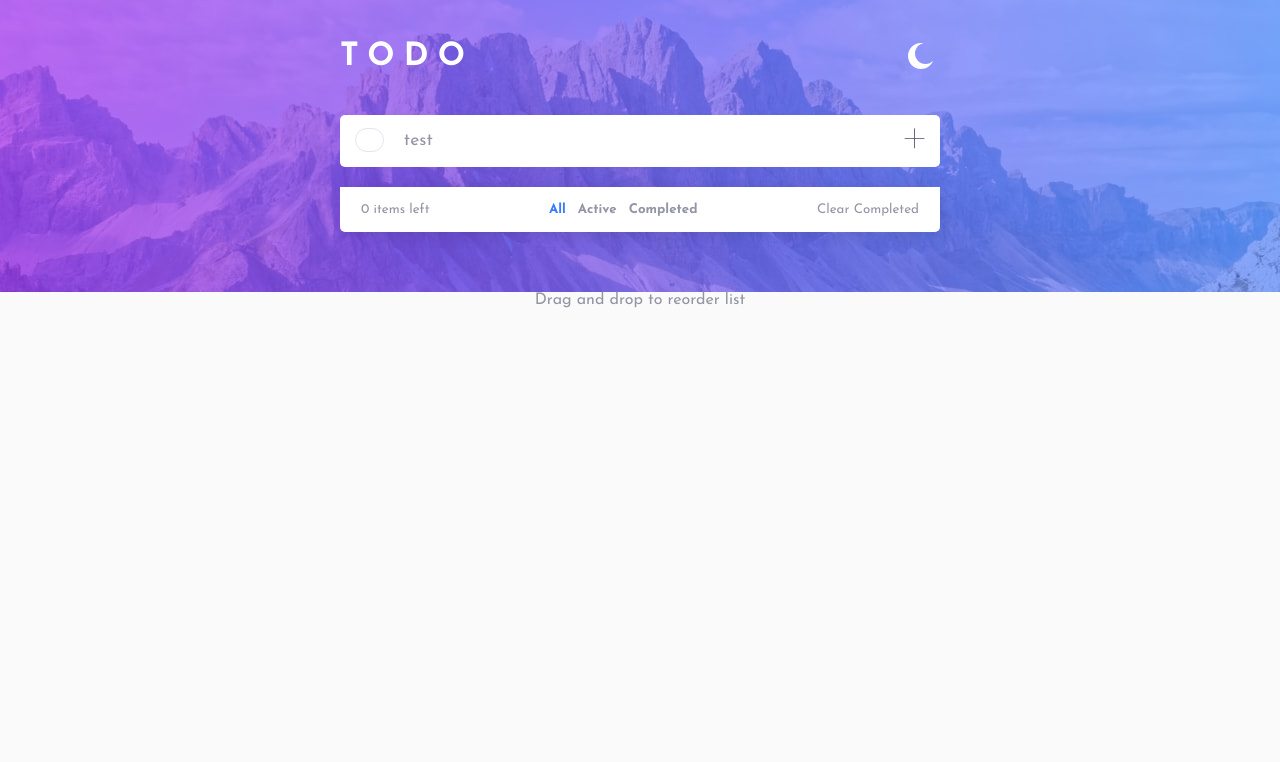
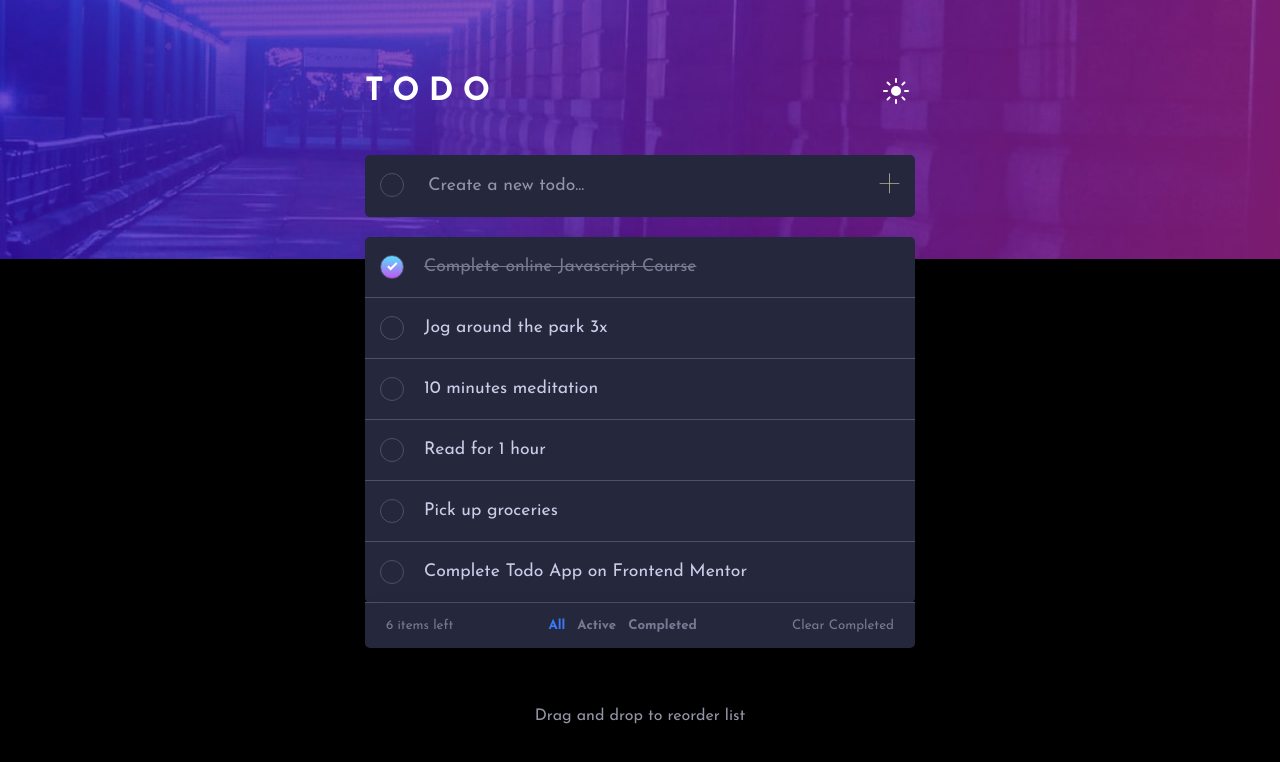
Before and after one commit to codarose/to-do-app-prod, a React (Create React App) app: page / in a window 1280 px wide. Shown: the top 762 px of the page. Built offline with nearby package versions, Linux system fonts and the light colour scheme.

Commit message:
updated to spec

```diff
--- a/src/App.js
+++ b/src/App.js
@@ -4,17 +4,24 @@ import "./mode.css";
 import addItemButton from "./images/icon-cross.svg";
 import toggleButtonDarkIcon from "./images/icon-sun.svg";
 import toggleButtonLightIcon from "./images/icon-moon.svg";
-
+const sampleData = [
+  { name: "Complete online Javascript Course", isActive: false },
+  { name: "Jog around the park 3x", isActive: true },
+  { name: "10 minutes meditation", isActive: true },
+  { name: "Read for 1 hour", isActive: true },
+  { name: "Pick up groceries", isActive: true },
+  { name: "Complete Todo App on Frontend Mentor", isActive: true },
+];
 const App = () => {
   const dragActivity = useRef();
   const dragOverActivity = useRef();
   const [activityList, setActivityList] = useState(() => {
-    const storedActivityList = JSON.parse(localStorage.getItem("activityList"));
-    return storedActivityList || [];
+    const storedActivityList = JSON.parse(localStorage.getItem("todo-list"));
+    return storedActivityList || sampleData;
   });
-  const [theme, setTheme] = useState("light");
+  const [theme, setTheme] = useState("dark");
   const [newActivity, setNewActivity] = useState({
-    name: "test",
+    name: "Create a new todo...",
     isActive: true,
   });
   const toggleTheme = () => {
@@ -66,7 +73,7 @@ const App = () => {
 
   useEffect(() => {
     document.body.className = theme;
-    localStorage.setItem("activityList", JSON.stringify(activityList));
+    localStorage.setItem("todo-list", JSON.stringify(activityList));
   }, [theme, activityList]);
 
   const dragActivityStart = (e, position) => {
@@ -92,7 +99,7 @@ const App = () => {
 
   return (
     <>
-      <div clasName={`${theme}`}>
+      <div className={`${theme}`}>
         <div className={`app-container`}>
           <header className="app-header">
             <h1 className="todo-heading">TODO</h1>
@@ -106,7 +113,7 @@ const App = () => {
               </button>
             )}
           </header>
-          <body>
+          <main>
             <div className={`new-activity-${theme}`}>
               <div className={`empty-check-${theme}`}>
                 <div className={`empty-check-circle-${theme}`}></div>
@@ -123,7 +130,7 @@ const App = () => {
                   className="add-activity-button"
                   onClick={handleAddActivity}
                 >
-                  <img src={addItemButton} />
+                  <img src={addItemButton} alt="add new activity" />
                 </div>
               )}
             </div>
@@ -234,22 +241,22 @@ const App = () => {
               </button>
               <div className="center-crud-buttons">
                 <button onClick={() => setShowActivities("All")}>
-                  <div
+                  <span
                     className={
                       showActivities === "All" ? "button-selected" : ""
                     }
                   >
                     All
-                  </div>
+                  </span>
                 </button>
                 <button onClick={() => setShowActivities("Active")}>
-                  <div
+                  <span
                     className={
                       showActivities === "Active" ? "button-selected" : ""
                     }
                   >
                     Active
-                  </div>
+                  </span>
                 </button>
                 <button onClick={() => setShowActivities("Completed")}>
                   <div
@@ -273,7 +280,7 @@ const App = () => {
             <p className={`${theme}-paragraph`}>
               Drag and drop to reorder list
             </p>
-          </body>
+          </main>
         </div>
       </div>
     </>
--- a/src/mode.css
+++ b/src/mode.css
@@ -34,10 +34,11 @@ button {
   font-family: "Josefin Sans", sans-serif;
 }
 /* Background */
-.dark {
+.dark,
+.light {
   background-image: url("images/bg-desktop-dark.jpg");
   background-repeat: no-repeat;
-  background-size: 1440px 300px;
+  background-size: 100% auto;
   background-position-x: center;
   background-position-y: -8px;
   background-color: black;
@@ -47,20 +48,16 @@ button {
 /* Background */
 .light {
   background-image: url("images/bg-desktop-light.jpg");
-  background-repeat: no-repeat;
-  background-size: 1440px 300px;
-  background-position-x: center;
-  background-position-y: -8px;
-  background-color: var(--very-light-gray);
 }
 .app-header {
   display: flex;
   justify-content: space-between;
-  margin: 20px 0px 20px 0px;
+  padding: 55px 0px 25px 0px;
 }
 
 .todo-heading {
   color: white;
+  font-size: 2rem;
   letter-spacing: 0.29em;
 }
 
@@ -74,7 +71,7 @@ button {
   border: none;
 }
 .app-container {
-  max-width: 600px;
+  max-width: 550px;
   margin: 0 auto;
 }
 
@@ -82,6 +79,13 @@ button {
 .new-activity-dark {
   display: flex;
   align-items: center;
+  padding: 5px 0px;
+  background: white;
+  border-radius: 5px;
+}
+
+.new-activity-dark {
+  background: var(--very-dark-desaturated-blue);
 }
 
 .new-activity-light input,
@@ -152,6 +156,7 @@ input:focus {
   border: 1px solid var(--very-light-grayish-blue);
   border-radius: 20px;
   min-width: 20px;
+  max-width: 20px;
   height: 20px;
   padding: 1px;
   vertical-align: center;
```
